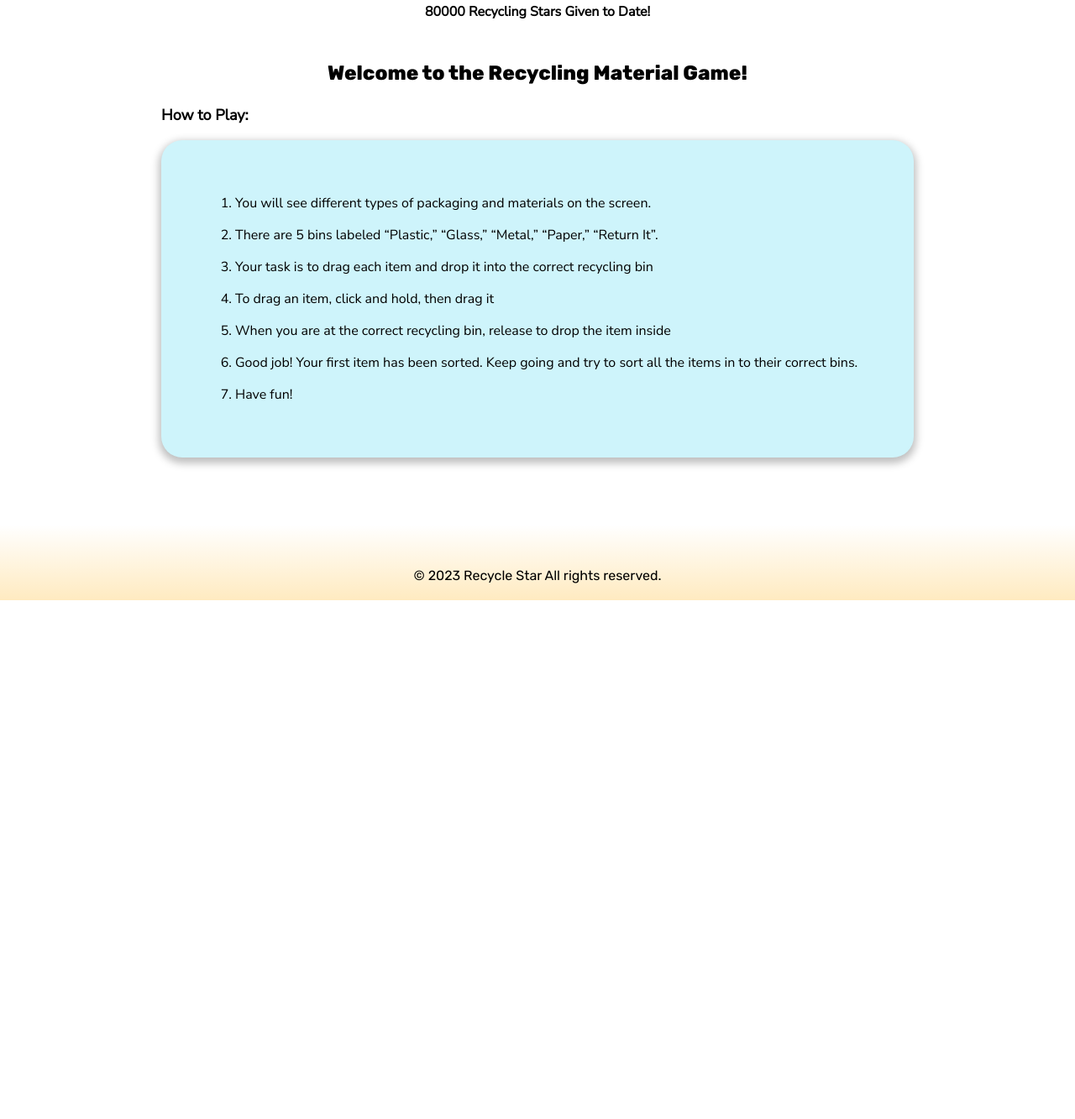
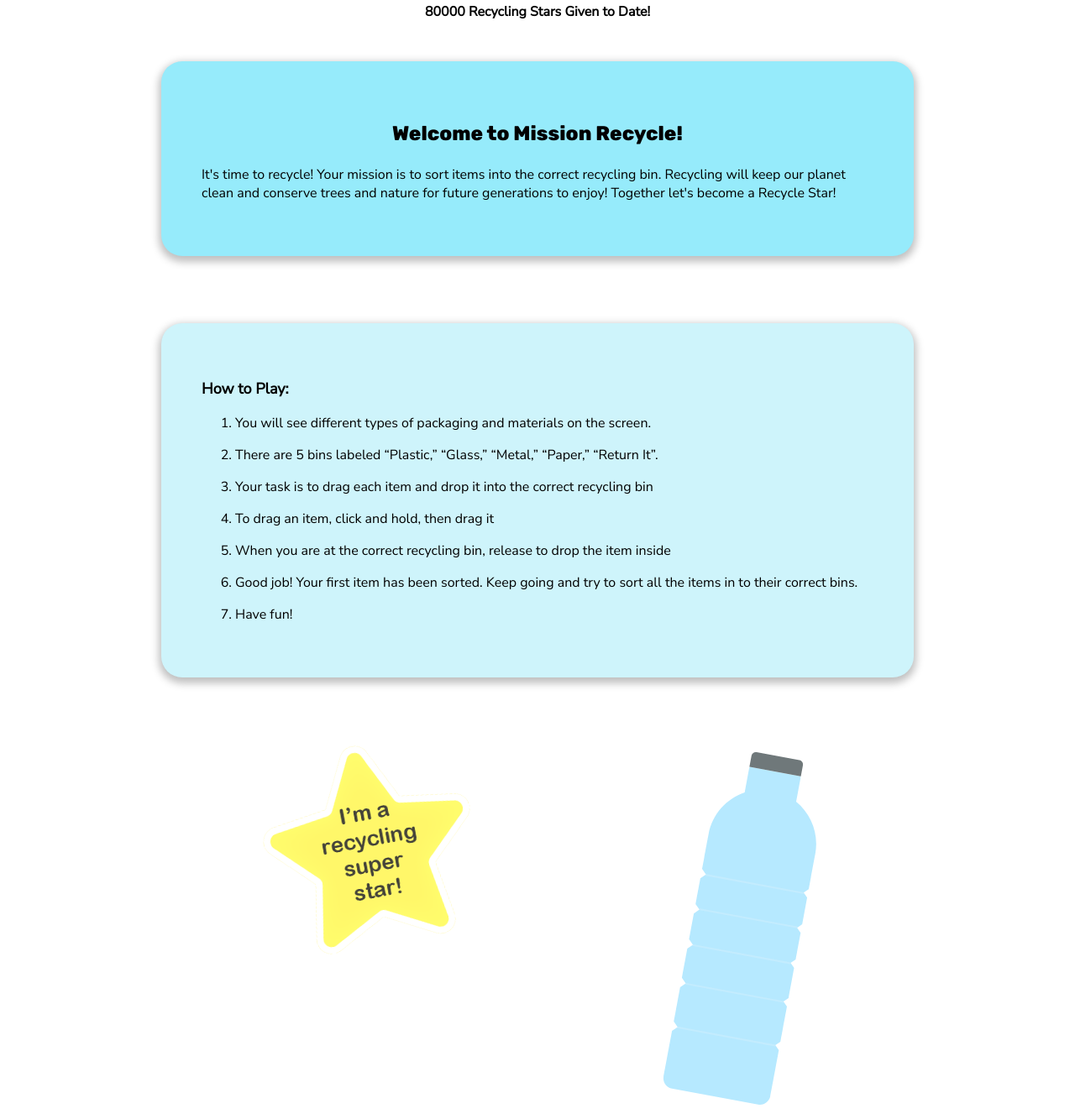
Before and after one commit to kendicey/Recycle-Star, a plain HTML site: page game.html in a window 1280 px wide. Shown: the part 1092-2425 px from the top of the page at 84% size. Before the commit the page ends 1807 px from the top, so only its background shows below. Drawn offline with Linux system fonts and the light colour scheme; a web font is replaced by a local one.

Commit message:
add stickers and modify style

```diff
--- a/css/game.css
+++ b/css/game.css
@@ -97,10 +97,10 @@ a.nav_links:hover {
 
 .play_button {
     position: absolute;
-    top: 150px;
-    left: 350px;
+    top: -20px;
+    left: 10px;
     z-index: 1;
-    width: 350px;
+    width: 1000px;
 }
 
 .recyclable_items_container {
@@ -175,6 +175,15 @@ footer {
     box-shadow: 0px 4px 4px 0px rgba(0, 0, 0, 0.25);
 }
 
+.middle_div {
+    border-radius: 25px;
+    background: #96EBFB;
+    box-shadow: 0px 4px 10px 3px rgba(0, 0, 0, 0.25);
+    padding: 3rem;
+    margin-bottom: 5rem;
+    font-family: 'Nunito Sans', sans-serif;
+}
+
 .star_given_text {
     font-family: 'Nunito Sans', sans-serif;
     font-weight: bold;
@@ -208,6 +217,25 @@ footer {
     margin: 1rem 0;
 }
 
+.stickers {
+    display: flex;
+    justify-content: space-around;
+}
+
+.stickers .bottle-sticker {
+    width: 150px;
+    height: fit-content;
+    transform: rotate(10.512deg);
+    flex-shrink: 0;
+}
+
+.stickers .star-sticker {
+    width: 250px;
+    height: fit-content;
+    transform: rotate(-10.512deg);
+    flex-shrink: 0;
+}
+
 footer {
     background: rgb(255,173,5);
     background: linear-gradient(180deg, rgba(255,173,5,0) 0%, rgba(255,173,5,0.25) 100%);
--- a/game.html
+++ b/game.html
@@ -22,12 +22,13 @@
     </header>
     <div class="wrapper">
         <div class="intro">
-            <p>Practice recycling with our mini game!</p>
+            <p>Learn how to sort recycling items.
+</p>
             <div class="buttons"><a href="#how_to_play">How to Play</a></div>
         </div>
-        <div class="game_name">Recycling Materials</div>
+        <div class="game_name">Mission Recycle</div>
         <div class="mini_game">
-            <img class="play_button" src="assets/mini-game/play.png" alt="play button" />
+            <img class="play_button" src="assets/mini-game/play-button-overlay.png" alt="play button" />
             <div class="recyclable_items_container">
                 <div class="items"></div>
             </div>
@@ -51,10 +52,16 @@
             <div class="score">Score: 0/10</div>
             <div class="play_again_div"><button class="play_again nonvisible">Play Again</button></div>
         </div>
+        <div>
+
+        </div>
         <p class="star_given_text">80000 Recycling Stars Given to Date!</p>
-        <p class="welcome_text">Welcome to the Recycling Material Game!</p>
-        <p class="how_to_play_text">How to Play:</p>
+        <div class="middle_div">
+            <p class="welcome_text">Welcome to Mission Recycle!</p>
+            <p>It's time to recycle! Your mission is to sort items into the correct recycling bin. Recycling will keep our planet clean and conserve trees and nature for future generations to enjoy! Together let's become a Recycle Star!</p>
+        </div>
         <div id="how_to_play" class="how_to_play">
+            <p class="how_to_play_text">How to Play:</p>
             <ol>
                 <li>You will see different types of packaging and materials on the screen.</li>
                 <li>There are 5 bins labeled “Plastic,” “Glass,” “Metal,” “Paper,” “Return It”.</li>
@@ -64,6 +71,10 @@
                 <li>Good job! Your first item has been sorted. Keep going and try to sort all the items in to their correct bins.</li>
                 <li>Have fun!</li>
             </ol>
+        </div>
+        <div class="stickers">
+            <img class="star-sticker" src="assets/stickers/star-sticker.png" alt="star-sticker">
+            <img class="bottle-sticker" src="assets/stickers/bottle-sticker.svg" alt="bottle-sticker">
         </div>
     </div>
 
```
